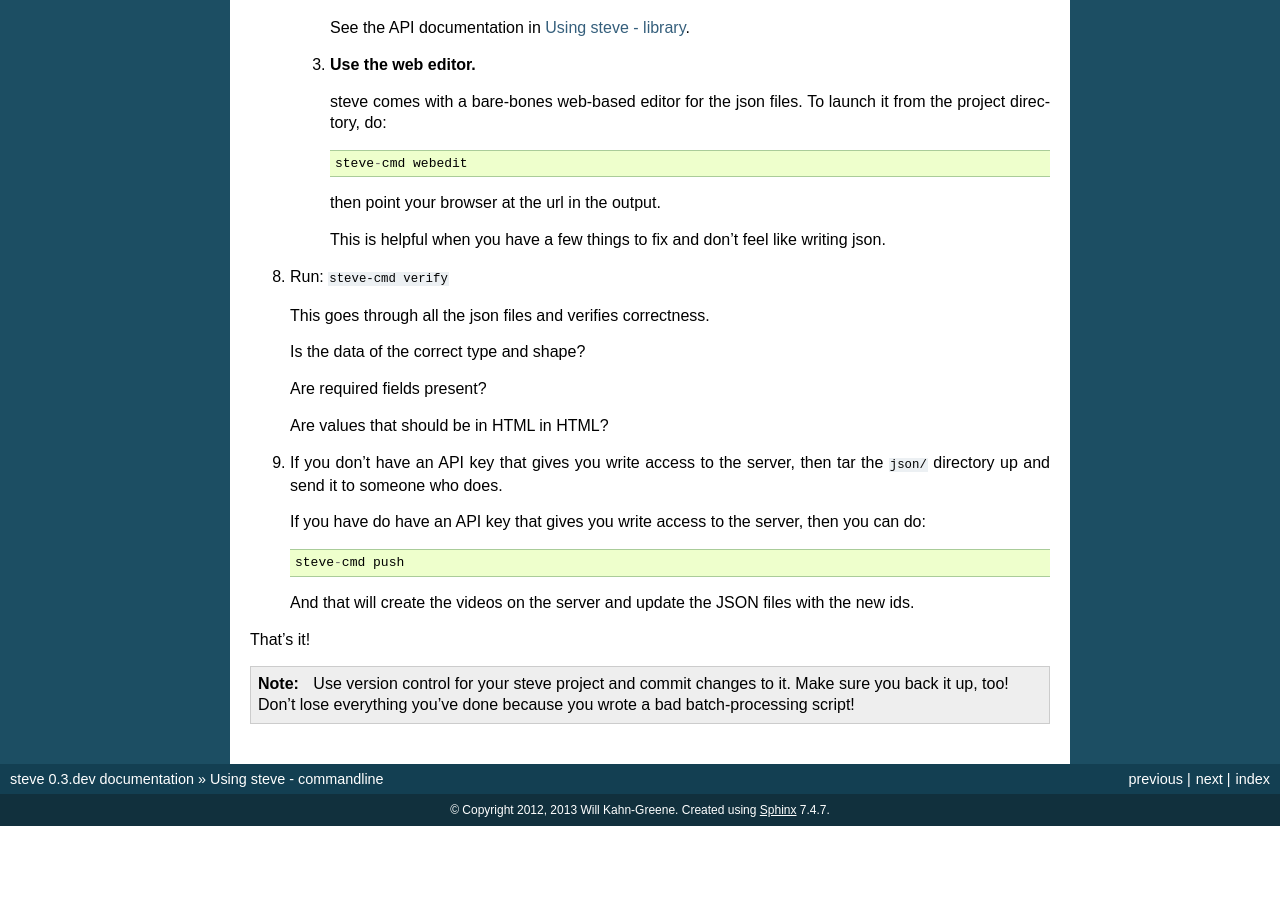
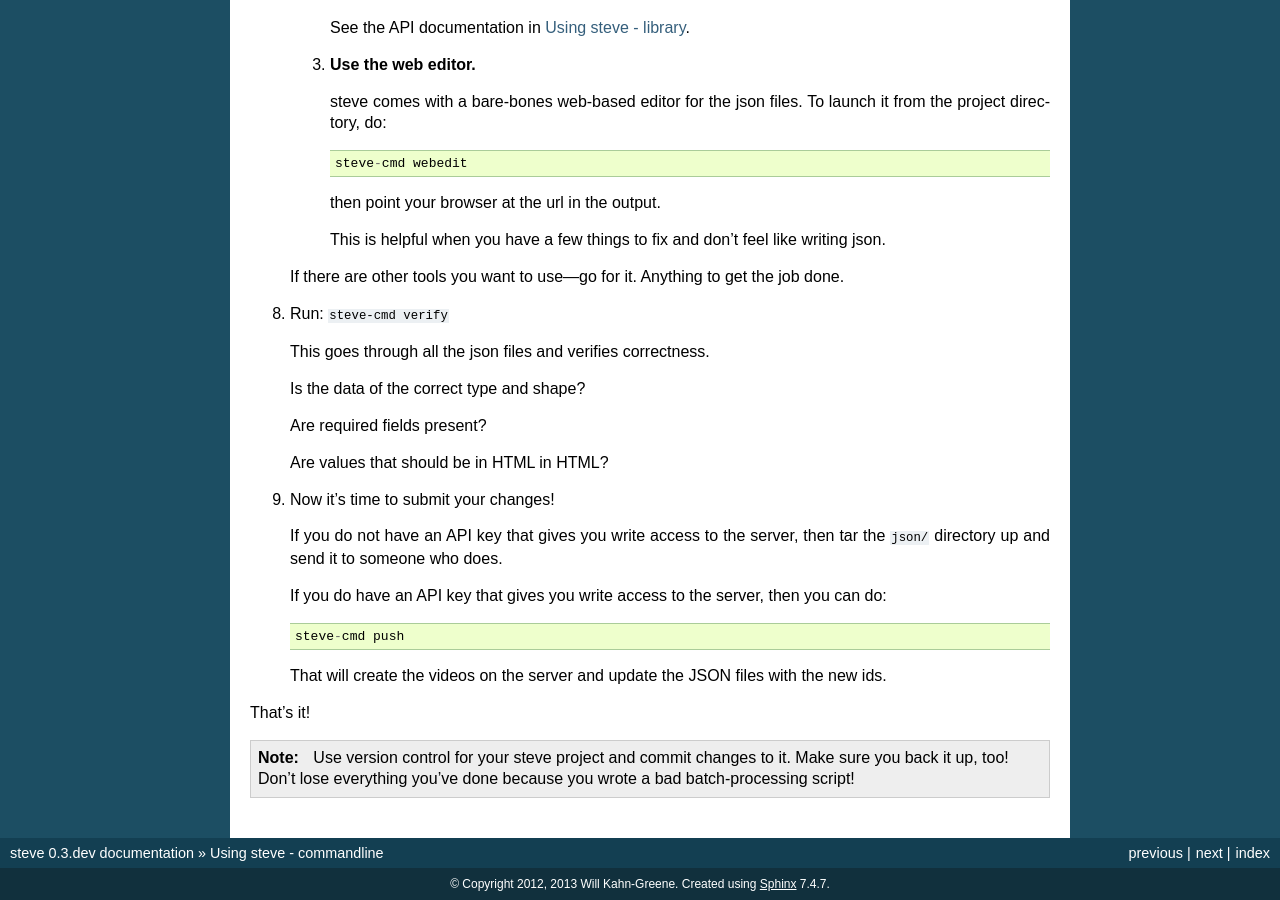
Before and after one commit to pyvideo/steve, a Sphinx documentation site: the page built from docs/commandline.rst, in a window 1280 px wide and 900 px high, scrolled down 3551 px. Built offline with Sphinx 7.4.7, drawn with Linux system fonts in a browser that asks for light colours; before the commit the page ends 4377 px from its top, so only the background shows below that.

Commit message:
Tweaks to docs

```diff
--- a/docs/commandline.rst
+++ b/docs/commandline.rst
@@ -234,6 +234,10 @@ Example use
       This is helpful when you have a few things to fix and don't feel
       like writing json.
 
+
+   If there are other tools you want to use---go for it. Anything
+   to get the job done.
+
 8. Run: ``steve-cmd verify``
 
    This goes through all the json files and verifies correctness.
@@ -244,15 +248,17 @@ Example use
 
    Are values that should be in HTML in HTML?
 
-9. If you don't have an API key that gives you write access to the server,
+9. Now it's time to submit your changes!
+
+   If you do not have an API key that gives you write access to the server,
    then tar the ``json/`` directory up and send it to someone who does.
 
-   If you have do have an API key that gives you write access to the
+   If you do have an API key that gives you write access to the
    server, then you can do::
 
        steve-cmd push
 
-   And that will create the videos on the server and update the JSON
+   That will create the videos on the server and update the JSON
    files with the new ids.
 
 
```
Also changed, not shown: 1 other file.
